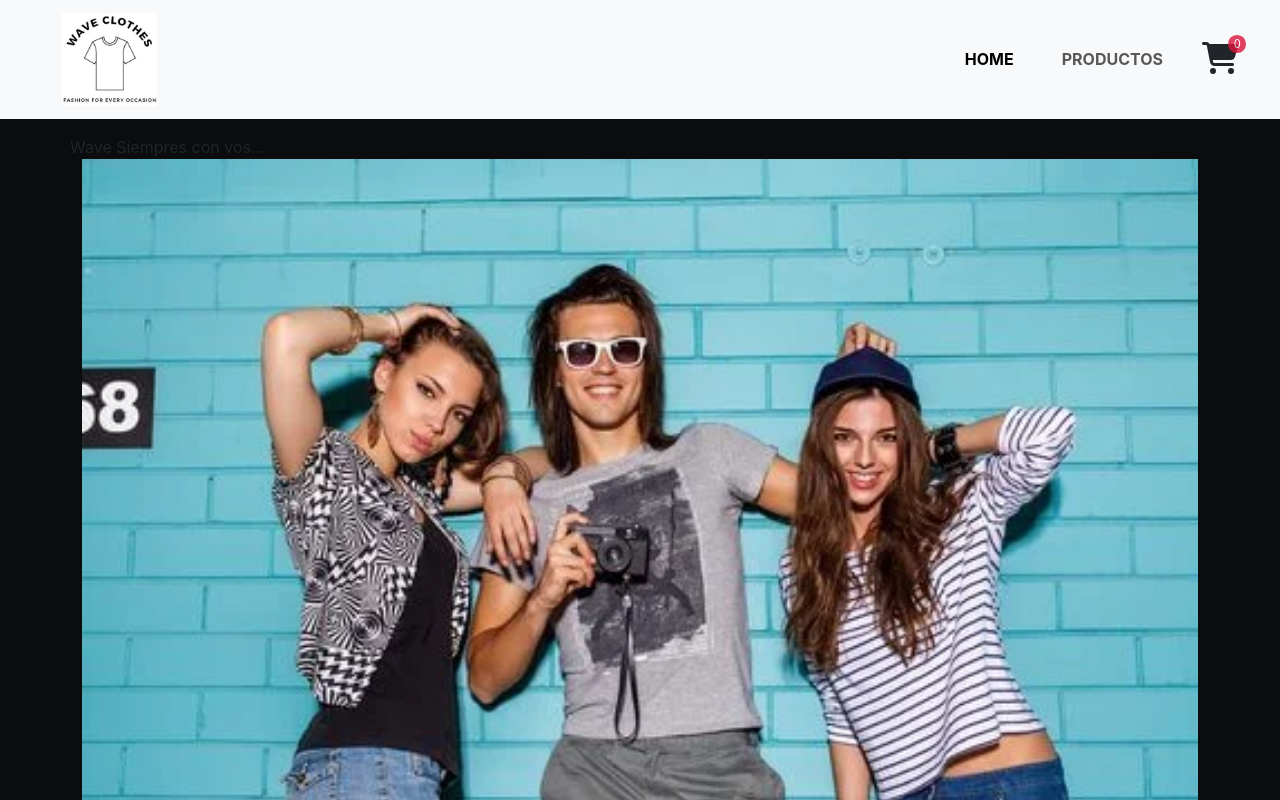
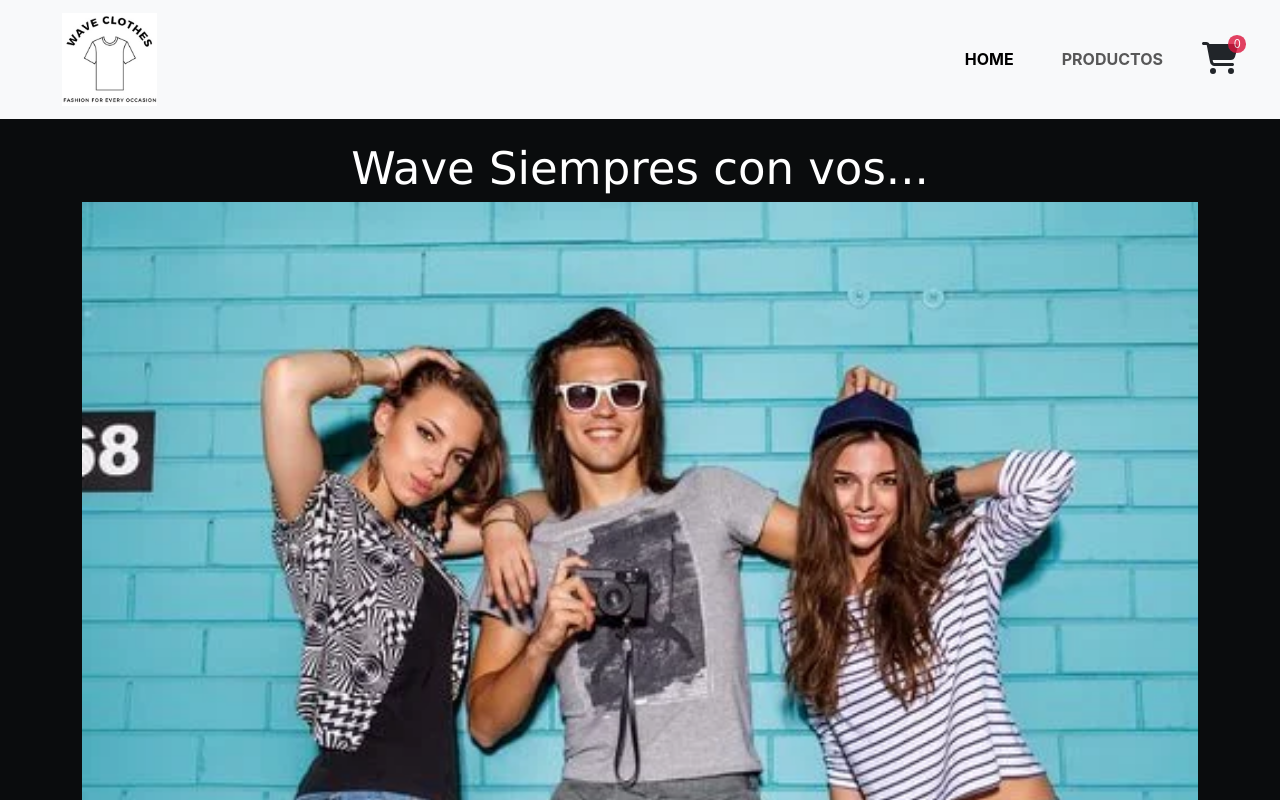
Before and after one commit to HuangMatias/proyecto-Wave, a React (Create React App) app: page / in a window 1280 px wide. Shown: the top 800 px of the page. Built offline with nearby package versions, Linux system fonts and the light colour scheme; no server answers.

Commit message:
arreglo hero

```diff
--- a/src/components/hero/Hero.js
+++ b/src/components/hero/Hero.js
@@ -3,13 +3,17 @@
 import React from "react";
 import heroimg from "../../assets/imagenhero.jpg"
 
+
   const Hero = () => {
   return (
     <div className='container mt-3'>
       <div className='row'>
-        Wave Siempres con vos...
+        <div className='hero'>
+          Wave Siempres con vos...
+
+
         <img className='img-fluid w-100' src={heroimg} alt='imagen hero' />
-
+        </div>
       </div>
     </div>
   );
--- a/src/index.css
+++ b/src/index.css
@@ -16,3 +16,11 @@
 #root {
   background-color: #0A0C0D;
 }
+
+.hero {
+  font-family: 'Lucida Sans', 'Lucida Sans Regular', 'Lucida Grande', 'Lucida Sans Unicode', Geneva, Verdana, sans-serif;
+  font-size: 45px;
+  text-align: center;
+  color: white;
+
+}
```
